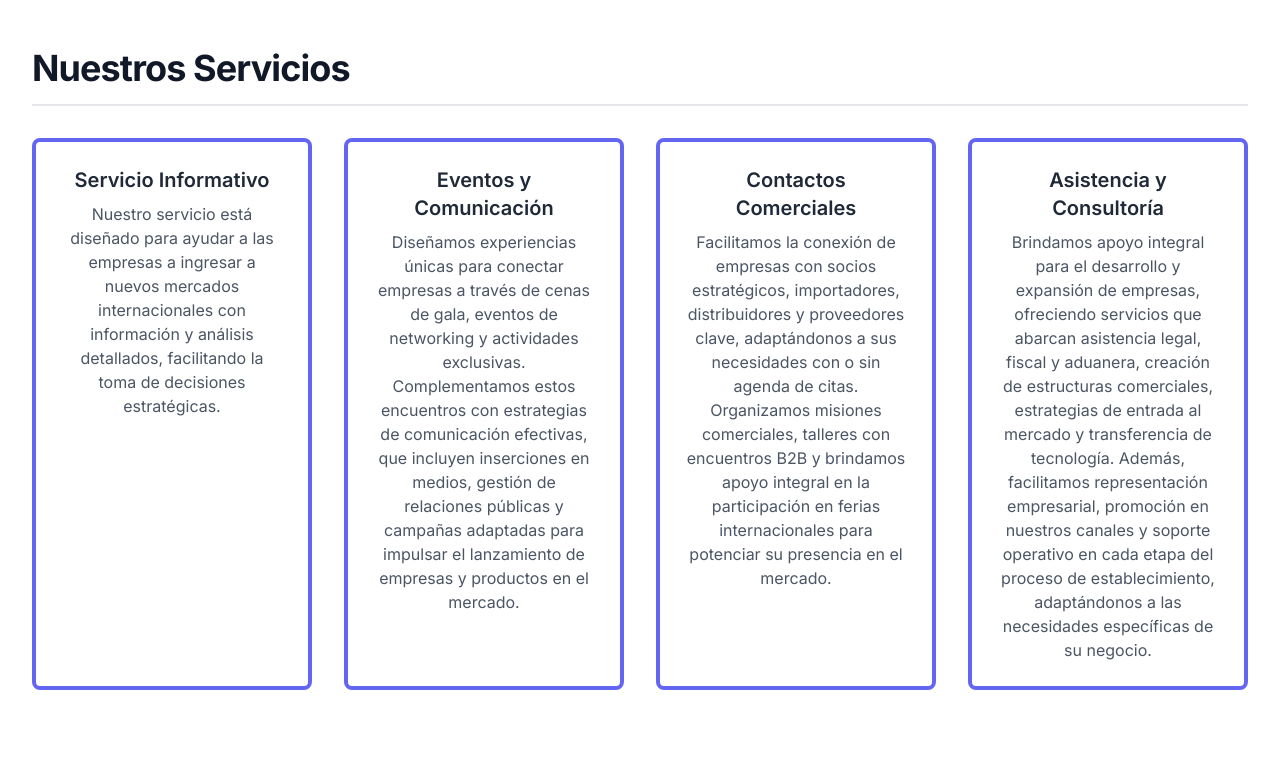
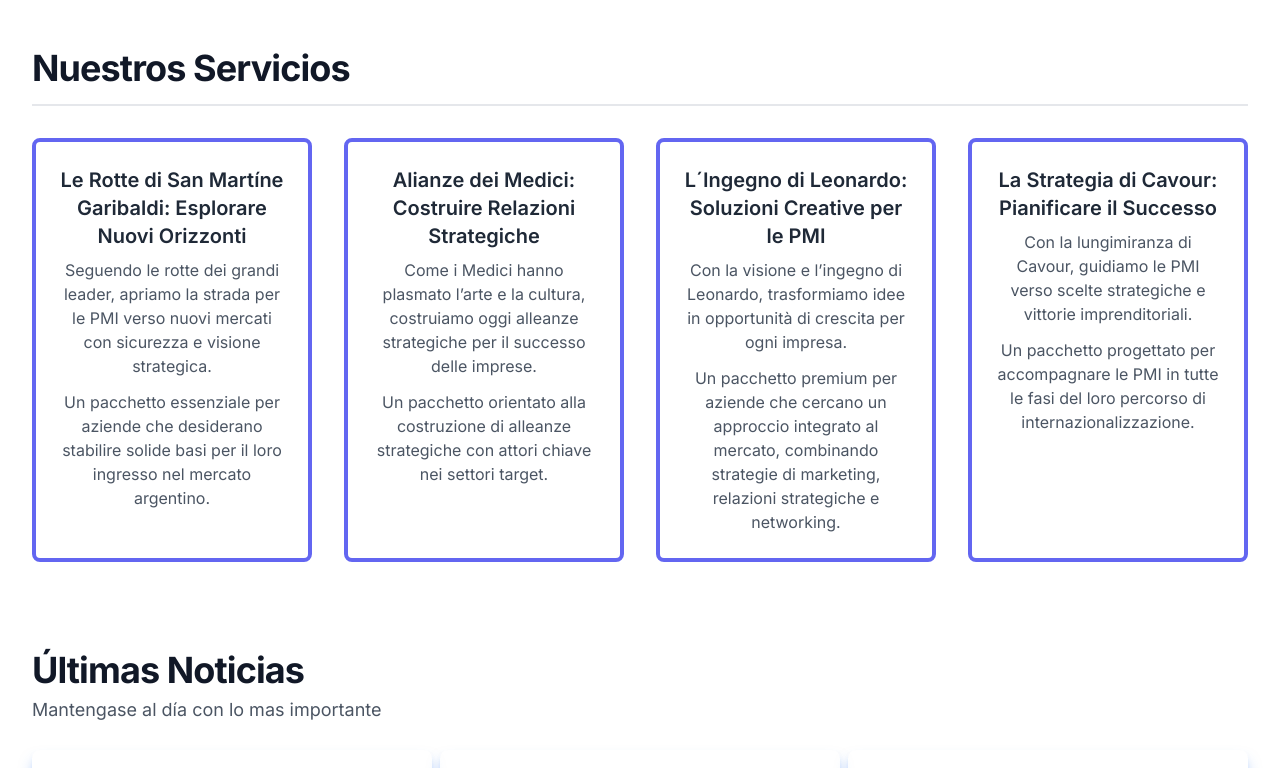
Before and after one commit to JoaquinFarah/cci, a Next.js app: page / in a window 1280 px wide. Shown: the part 1000-1768 px from the top of the page. Built offline with nearby package versions, Linux system fonts and the light colour scheme.

Commit message:
service section update

```diff
--- a/src/app/components/sections/Service.tsx
+++ b/src/app/components/sections/Service.tsx
@@ -11,39 +11,53 @@ const ServiceSection: React.FC = () => {
         <div className="min-h-0.5 bg-gray-200 mb-8"></div>
         <div className="grid grid-cols-1 md:grid-cols-2 lg:grid-cols-4 gap-8">
 
-            <Link href="/pages/servicepage" className="bg-white p-6 hover:scale-105 rounded-lg text-center hover:shadow-2xl transition-all border-4 border-indigo-500/100">
+            <Link href="https://ccimendoza.vercel.app/pages/servicepage" className="bg-white p-6 hover:scale-105 rounded-lg text-center hover:shadow-2xl transition-all border-4 border-indigo-500/100">
               <h3 className="text-xl font-semibold text-gray-800 mb-2">
-              Servicio Informativo
+              Le Rotte di San Martíne Garibaldi: Esplorare Nuovi Orizzonti
               </h3>
               <p className="text-gray-600">
-              Nuestro servicio está diseñado para ayudar a las empresas a ingresar a nuevos mercados internacionales con información y análisis detallados, facilitando la toma de decisiones estratégicas.
+              Seguendo le rotte dei grandi leader, apriamo la strada per le PMI verso nuovi mercati con sicurezza e visione strategica.
+              </p>
+
+              <p className="text-gray-600 mt-3">
+              Un pacchetto essenziale per aziende che desiderano stabilire solide basi per il loro ingresso nel mercato argentino.
               </p>
             </Link>
 
-            <Link href="/pages/servicepage" className="bg-white p-6 hover:scale-105 rounded-lg text-center hover:shadow-2xl transition-all border-4 border-indigo-500/100">
+            <Link href="https://ccimendoza.vercel.app/pages/servicepage" className="bg-white p-6 hover:scale-105 rounded-lg text-center hover:shadow-2xl transition-all border-4 border-indigo-500/100">
               <h3 className="text-xl font-semibold text-gray-800 mb-2">
-              Eventos y Comunicación
+              Alianze dei Medici: Costruire Relazioni Strategiche
               </h3>
               <p className="text-gray-600">
-              Diseñamos experiencias únicas para conectar empresas a través de cenas de gala, eventos de networking y actividades exclusivas. Complementamos estos encuentros con estrategias de comunicación efectivas, que incluyen inserciones en medios, gestión de relaciones públicas y campañas adaptadas para impulsar el lanzamiento de empresas y productos en el mercado.
+              Come i Medici hanno plasmato l’arte e la cultura, costruiamo oggi alleanze strategiche per il successo delle imprese.
+              </p>
+              <p className="text-gray-600 mt-3">
+              Un pacchetto orientato alla costruzione di alleanze strategiche con attori chiave nei settori target.
               </p>
             </Link>
 
-            <Link href="/pages/servicepage" className="bg-white p-6 hover:scale-105 rounded-lg text-center hover:shadow-2xl transition-all border-4 border-indigo-500/100">
+            <Link href="https://ccimendoza.vercel.app/pages/servicepage" className="bg-white p-6 hover:scale-105 rounded-lg text-center hover:shadow-2xl transition-all border-4 border-indigo-500/100">
               <h3 className="text-xl font-semibold text-gray-800 mb-2">
-              Contactos Comerciales
+              L´Ingegno di Leonardo: Soluzioni Creative per le PMI
               </h3>
               <p className="text-gray-600">
-              Facilitamos la conexión de empresas con socios estratégicos, importadores, distribuidores y proveedores clave, adaptándonos a sus necesidades con o sin agenda de citas. Organizamos misiones comerciales, talleres con encuentros B2B y brindamos apoyo integral en la participación en ferias internacionales para potenciar su presencia en el mercado.
+              Con la visione e l’ingegno di Leonardo, trasformiamo idee in opportunità di crescita per ogni impresa.
+              </p>
+
+              <p className="text-gray-600 mt-3">
+              Un pacchetto premium per aziende che cercano un approccio integrato al mercato, combinando strategie di marketing, relazioni strategiche e networking.
               </p>
             </Link>
 
-            <Link href="/pages/servicepage" className="bg-white p-6 hover:scale-105 rounded-lg text-center hover:shadow-2xl transition-all border-4 border-indigo-500/100">
+            <Link href="https://ccimendoza.vercel.app/pages/servicepage" className="bg-white p-6 hover:scale-105 rounded-lg text-center hover:shadow-2xl transition-all border-4 border-indigo-500/100">
               <h3 className="text-xl font-semibold text-gray-800 mb-2">
-              Asistencia y Consultoría
+              La Strategia di Cavour: Pianificare il Successo
               </h3>
               <p className="text-gray-600">
-              Brindamos apoyo integral para el desarrollo y expansión de empresas, ofreciendo servicios que abarcan asistencia legal, fiscal y aduanera, creación de estructuras comerciales, estrategias de entrada al mercado y transferencia de tecnología. Además, facilitamos representación empresarial, promoción en nuestros canales y soporte operativo en cada etapa del proceso de establecimiento, adaptándonos a las necesidades específicas de su negocio.
+              Con la lungimiranza di Cavour, guidiamo le PMI verso scelte strategiche e vittorie imprenditoriali.
+              </p>
+              <p className="text-gray-600 mt-3">
+              Un pacchetto progettato per accompagnare le PMI in tutte le fasi del loro percorso di internazionalizzazione.
               </p>
             </Link>
 
```
